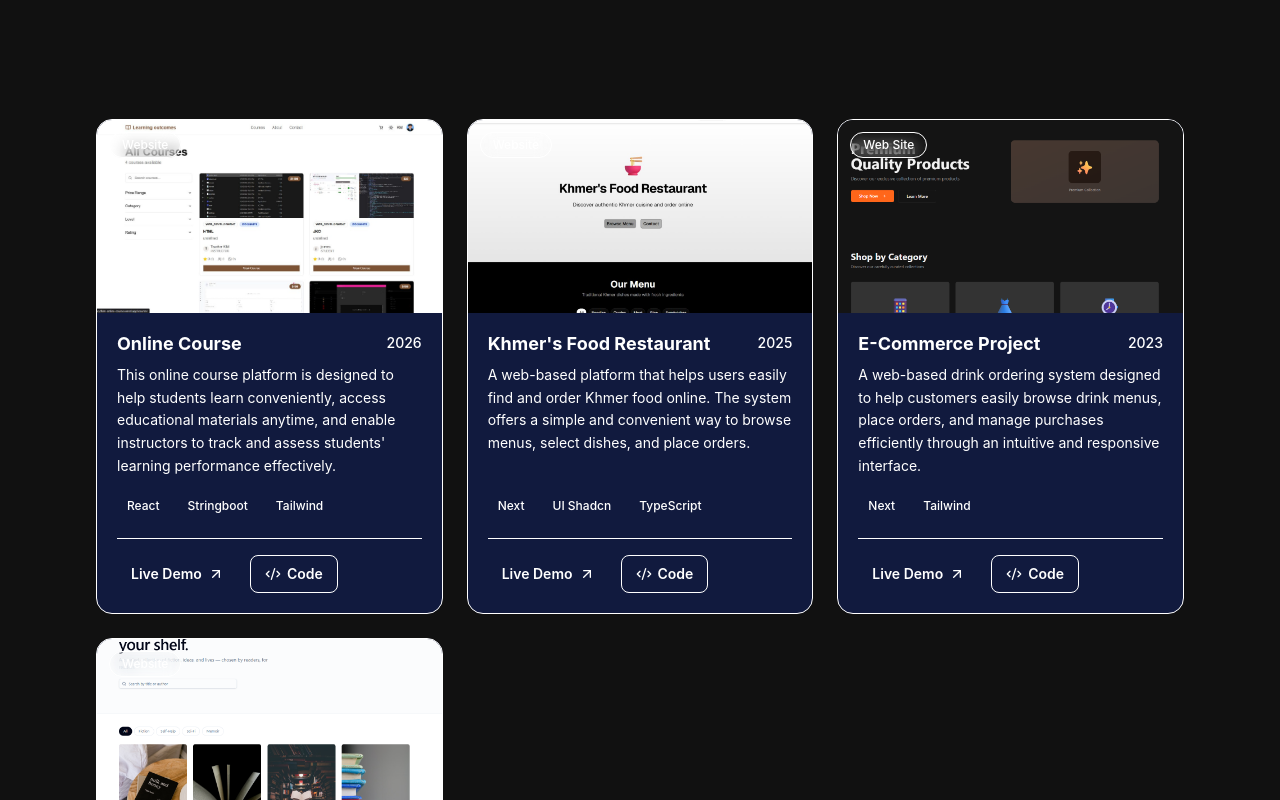
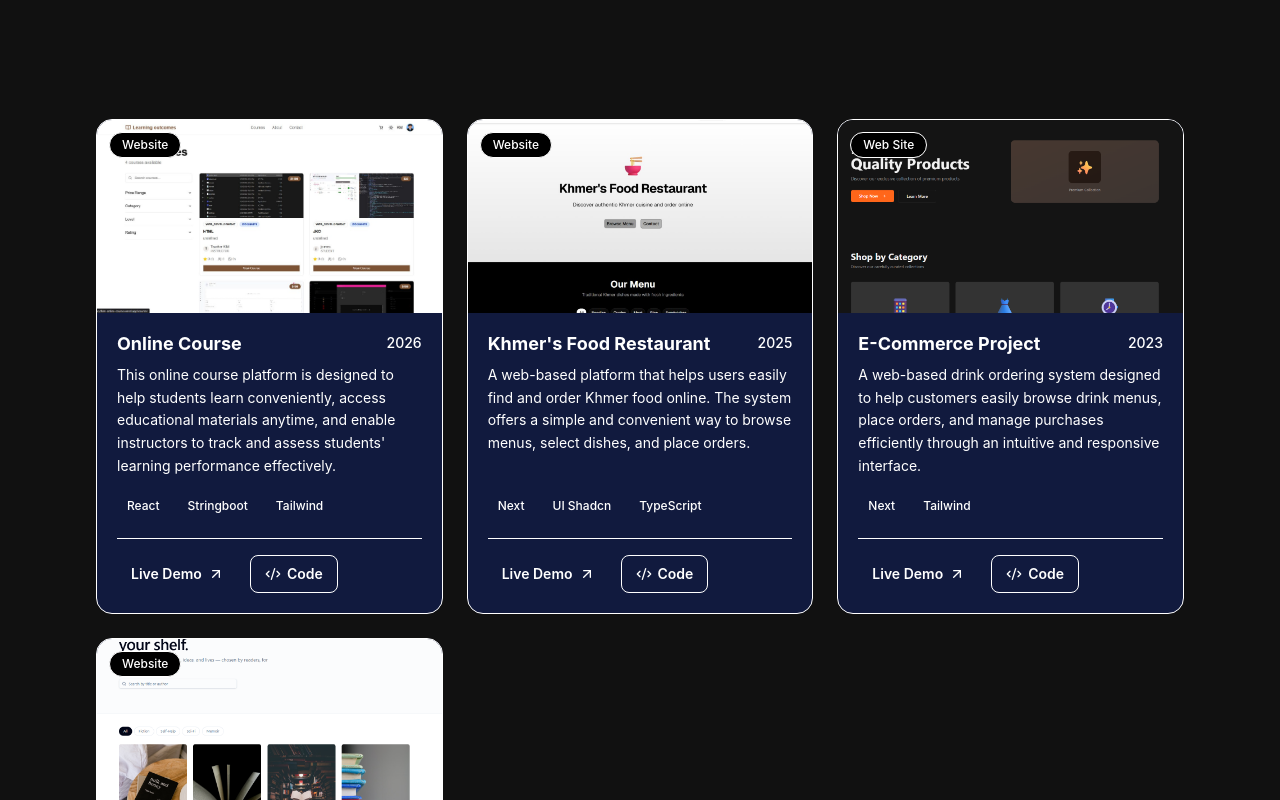
Before and after one commit to Chandae24/Portfolio, a React (Vite) app: page / in a window 1280 px wide. Shown: the part 1720-2520 px from the top of the page. Built offline with nearby package versions, Linux system fonts and the light colour scheme.

Commit message:
update of header

```diff
--- a/src/components/Header.jsx
+++ b/src/components/Header.jsx
@@ -22,7 +22,7 @@ const Header = () => {
 
         {/* Logo */}
         <div className='text-white text-3xl font-bold cursor-pointer'>
-            PORTFOLIO<span className='text-primary'>.</span>
+            Sour Dev<span className='text-primary'>.</span>
         </div>
 
         {/* NAVIGATION */}
--- a/src/components/ProjectCard.jsx
+++ b/src/components/ProjectCard.jsx
@@ -13,7 +13,7 @@ export default function ProjectCard({ project }) {
           loading="lazy"
         />
         <div className="absolute inset-0 bg-linear-to-t from-(--color-card) via-transparent to-transparent" />
-        <span className="absolute left-3 top-3 rounded-full border border-(--color-border) bg-(--color-background)/80
+        <span className="absolute left-3 top-3 rounded-full border border-(--color-border) bg-black
                  px-3 py-1 text-xs font-medium text-(--color-accent) backdrop-blur">
           {project.category}
         </span>
```
